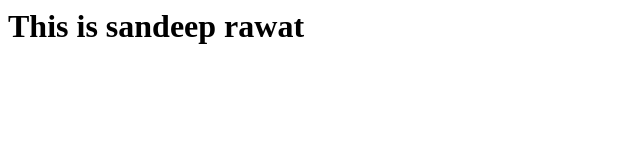
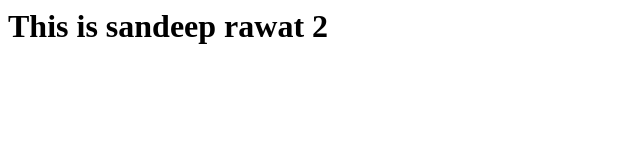
Before and after one commit to sunrawme/demojenkins, a plain HTML site: page index.html in a window 1280 px wide. Shown: the full height of the page, 0-640 px from the left. Drawn offline with Linux system fonts and the light colour scheme.

```diff
--- a/index.html
+++ b/index.html
@@ -1,5 +1,5 @@
 <html>
   <body>
-    <h1> This is sandeep rawat </h1>
+    <h1> This is sandeep rawat 2 </h1>
   </body>
 </html>
```
